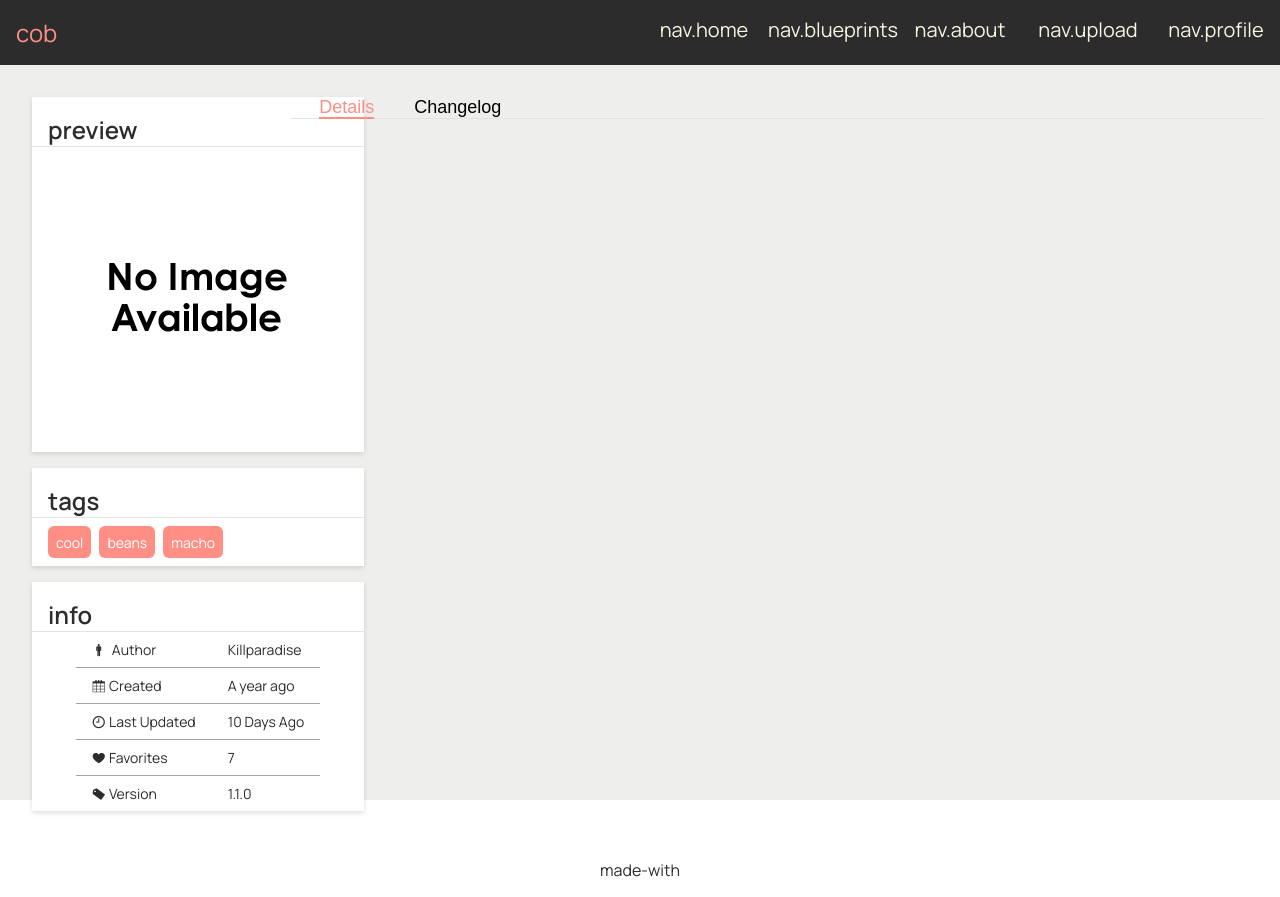
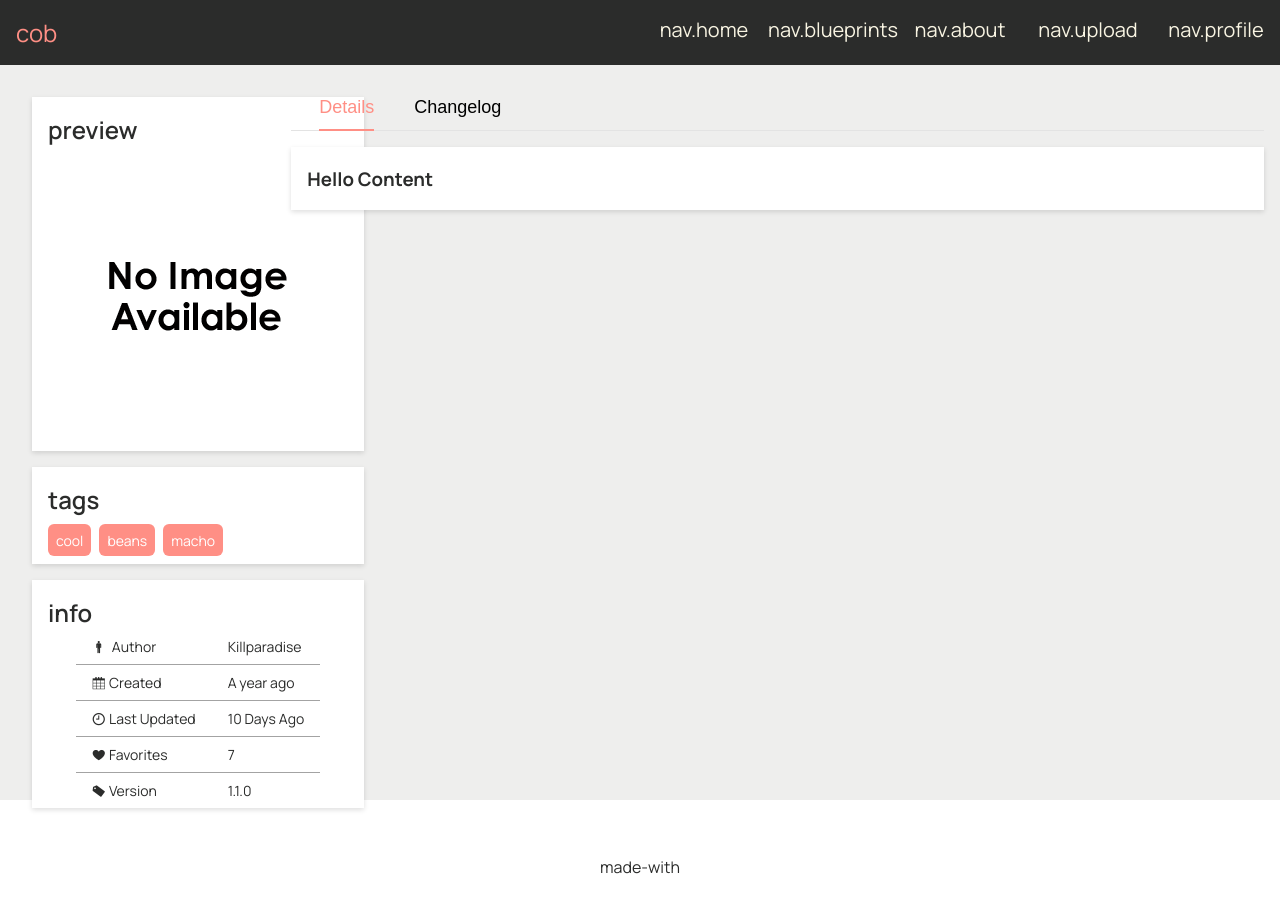
Before and after one commit to dhershman1/cob-2, a Vue app: page /#/blueprint/1 in a window 1280 px wide. Built offline with nearby package versions, Linux system fonts and the light colour scheme.

Commit message:
Added: Markdown -> Html support

```diff
--- a/package.json
+++ b/package.json
@@ -10,7 +10,9 @@
     "test:unit": "jest"
   },
   "dependencies": {
+    "dompurify": "^3.0.5",
     "kyanite": "^2.0.1",
+    "marked": "^7.0.4",
     "pinia": "^2.1.6",
     "vue": "^3.3.4",
     "vue-i18n": "^9.2.2",
--- a/src/assets/css/tabs.css
+++ b/src/assets/css/tabs.css
@@ -3,11 +3,20 @@
   list-style: none;
   margin: 0;
   padding: 0;
+}
+
+.tabs .tab__buttons {
   display: flex;
   border-bottom: 1px solid var(--grey);
+  padding-bottom: 0.75rem;
 }
 
-.tabs .tab {
+.tabs .tab__content {
+  display: flex;
+  margin-top: 1rem;
+}
+
+.tabs .tab__buttons .tab {
   font-size: 18px;
   outline: none;
   transition: all 0.3s;
@@ -15,15 +24,15 @@
   background: transparent;
   cursor: pointer;
   margin: 0 0 0 1rem;
-
 }
 
-.tabs .tab--active {
+.tabs .tab__buttons .tab--active {
   color: var(--peach);
   text-shadow: var(--peach-shadow);
   border-bottom: 2px solid var(--peach);
+  padding-bottom: 0.75rem;
 }
 
-.tabs .tab:hover {
+.tabs .tab__buttons .tab:hover {
   color: var(--peach-lighten);
 }
--- a/src/components/Tabs.vue
+++ b/src/components/Tabs.vue
@@ -1,25 +1,49 @@
 <template>
+  <div class="tabs__container">
     <section class="tabs">
-    <div class="tab">
-      <span class="tab--active">Tab 1</span>
+      <section class="tab__buttons">
+        <button
+          v-for="(tab, i) in props.tabs"
+          :key="i"
+          class="tab"
+          @click="setTab(i)"
+          @keyup.tab="setTab(i)"
+        >
+          <span :class="{ 'tab--active': i === selectedTab }">
+            {{ tab.title }}
+          </span>
+        </button>
+      </section>
+      <section class="tab__content">
+        <parsed-content
+          :content="selectedData"
+        />
+      </section>
+    </section>
   </div>
-    <div class="tab">
-      <span>Tab 2</span>
-    </div>
-    <div class="tab">
-      <span>Tab 3</span>
-    </div>
-  </section>
 </template>
 
 <script setup>
-  import { ref, defineProps } from 'vue'
+import { computed, ref } from 'vue'
+import ParsedContent from './cards/ParsedContent.vue'
 
 const props = defineProps({
   tabs: {
-      type:
+    type: Object,
+    required: true
   }
 })
+const selectedTab = ref(0)
+const selectedData = computed(() => {
+  return props.tabs[selectedTab.value].data
+})
+function setTab (i) {
+  selectedTab.value = i
+}
+</script>
 
-  const selectedTab = ref(0)
-</script>
+<style scoped>
+.tabs button {
+  border: none;
+}
+</style>
--- a/src/components/cards/Basic.vue
+++ b/src/components/cards/Basic.vue
@@ -2,7 +2,7 @@
   <div :class="cardClass">
     <section
       v-show="props.title"
-      class="card__title"
+      :class="titleClass"
     >
       <p>{{ props.title }}</p>
     </section>
@@ -45,10 +45,17 @@ const props = defineProps({
 const cardClass = computed(() => {
   return `card card--${props.size}`
 })
+const titleClass = computed(() => {
+  if (props.separator) {
+    return 'card__title separator'
+  }
+
+  return 'card__title'
+})
 </script>
 
 <style scoped>
-.card__title {
+.separator {
   border-bottom: 1px solid var(--grey);
 }
 </style>
--- /dev/null
+++ b/src/components/cards/ParsedContent.vue
@@ -0,0 +1,26 @@
+<!-- eslint-disable vue/no-v-html -->
+<template>
+  <section class="card card--full">
+    <div class="card__content">
+      <section v-html="parsedContent" />
+    </div>
+  </section>
+</template>
+
+<script setup>
+import { computed } from 'vue'
+import { marked } from 'marked'
+import DOMPurify from 'dompurify'
+// This cards purpose is for containing and displaying HTML from Marked
+const props = defineProps({
+  content: {
+    type: String,
+    required: true
+  }
+})
+const parsedContent = computed(() => {
+  // This is a controlled sanatized html insert so we can disable our rule
+  return DOMPurify.sanitize(marked.parse(props.content))
+})
+
+</script>
--- a/src/views/Blueprint.vue
+++ b/src/views/Blueprint.vue
@@ -61,42 +61,28 @@
       </div>
     </div>
     <div class="blueprint__details">
-      <section class="tabs">
-        <button
-          v-for="(tab, i) in tabsList"
-          :key="i"
-          class="tab"
-          @click="setTab(i)"
-          @keyup.tab="setTab(i)"
-        >
-          <span :class="{ 'tab--active': i === selectedTab }">
-            {{ tab.title }}
-          </span>
-        </button>
-      </section>
+      <tabs :tabs="tabsList" />
     </div>
   </div>
 </template>
 
 <script setup>
-import { ref, computed } from 'vue'
+import { computed } from 'vue'
 import BasicCard from '../components/cards/Basic.vue'
+import Tabs from '../components/Tabs.vue'
 import noImgUrl from '../assets/imgs/no-image.png'
 
-const selectedTab = ref(0)
 const tabsList = computed(() => {
   return [
     {
-      title: 'Details'
+      title: 'Details',
+      data: '### Hello Content'
     }, {
-      title: 'Changelog'
+      title: 'Changelog',
+      data: 'Goodbye Content'
     }
   ]
 })
-
-function setTab (i) {
-  selectedTab.value = i
-}
 </script>
 
 <style scoped>
@@ -148,8 +134,4 @@ function setTab (i) {
   padding: 0.5rem 1rem;
   border-bottom: 1px solid var(--dark-grey);
 }
-
-.tabs button {
-  border: none;
-}
 </style>
```
Also changed, not shown: 1 other file (tests, documents, lock files or other folders). Lines whose indentation alone changed are shown as unchanged.
